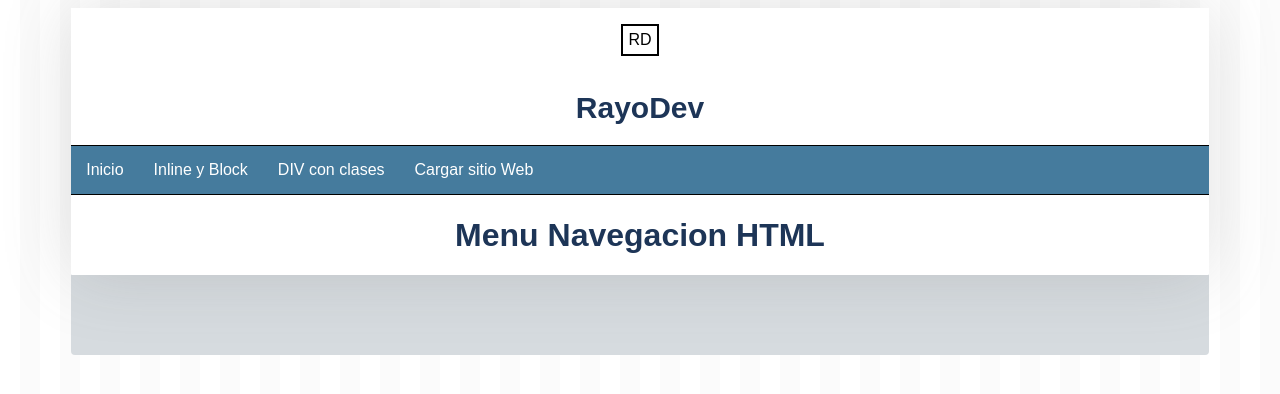
After one commit to gustavo-sobarzo/PuroHtmlyCss, a PHP site: page /bodyFooter/head.html in a window 1280 px wide. The commit adds this page. Shown: the top 394 px of the page. Run offline with PHP 8.4, Linux system fonts and the light colour scheme.

Commit message:
Update14

```diff
--- /dev/null
+++ b/bodyFooter/head.html
@@ -0,0 +1,51 @@
+<!DOCTYPE html>
+<html lang="en">
+
+<head>
+    <meta charset="UTF-8">
+    <meta http-equiv="X-UA-Compatible" content="IE=edge">
+    <link rel="stylesheet" href="css/styles.css" />
+    <meta name="viewport" content="width=device-width, initial-scale=1.0">
+    <title>Document</title>
+</head>
+
+<body>
+    <div class="contenedorPrincipal">
+        <header class="cabecero">
+            <div class="logo">
+                <p class="iniciales-logo">RD</p>
+                <h1>RayoDev</h1>
+            </div>
+            <nav>
+                <ul id="ulMenu" class="elivi">
+                    <li class="fac"><a href="index.html" title="">Inicio</a></li>
+                    <li class="fac"><a href="/web/inline.html" title="">Inline y Block</a></li>
+                    <li class="fac"><a href="/web/acercade.html" title="">DIV con clases</a></li>
+                    <li class="fac"><a href="/web/sitioweb.html" title="">Cargar sitio Web</a></li>
+                </ul>
+
+                <div class="hide">
+                    <i class="fa fa-bars" aria-hidden="true"></i> Menu
+                </div>
+            </nav>
+            <h1>Menu Navegacion HTML</h1>
+        </header>
+    </div>
+    <script>
+        $(".hide").on('click', function() {
+          $("nav ul").toggle('slow');
+        })
+        window.addEventListener('resize', function(event){
+          var anchoVentana = window.innerWidth;
+
+          if(anchoVentana > 768){
+            ulMenu.style.display = "";
+            mostrar();
+            ulMenu = document.querySelector('.ulMenu');
+            ulMenu.style.display = 'block';
+          }
+        })
+      </script>
+</body>
+
+</html>
--- a/css/styles.css
+++ b/css/styles.css
@@ -52,6 +52,10 @@ h2 {
 }
 
 /*---------------------------------------Estilo header o logo--------------------------------*/
+#header{
+  width:100%;
+
+}
 .cabecero {
   width: 100%;
   background-color: white;
```
Also changed, not shown: index.html (+16 -37 lines).
